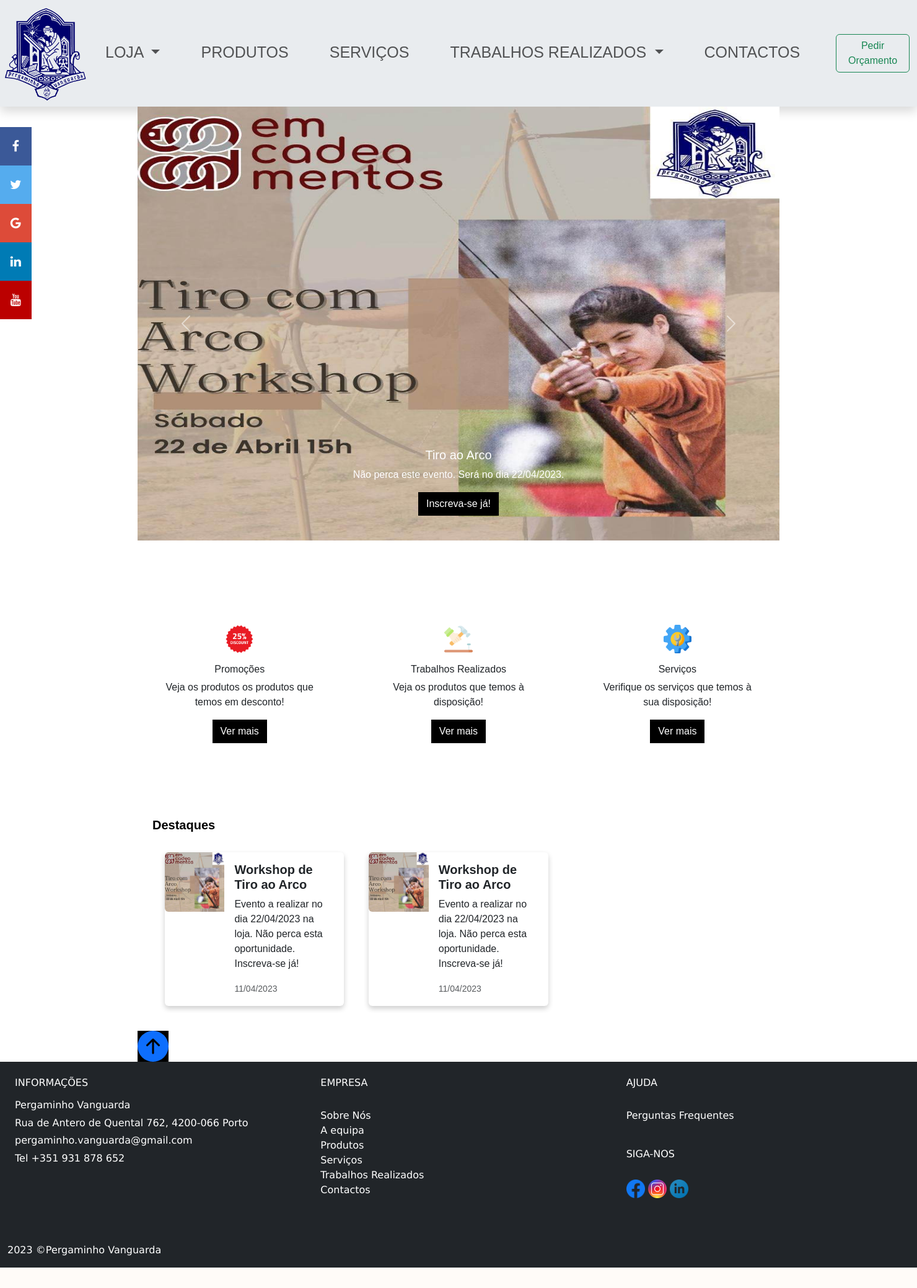
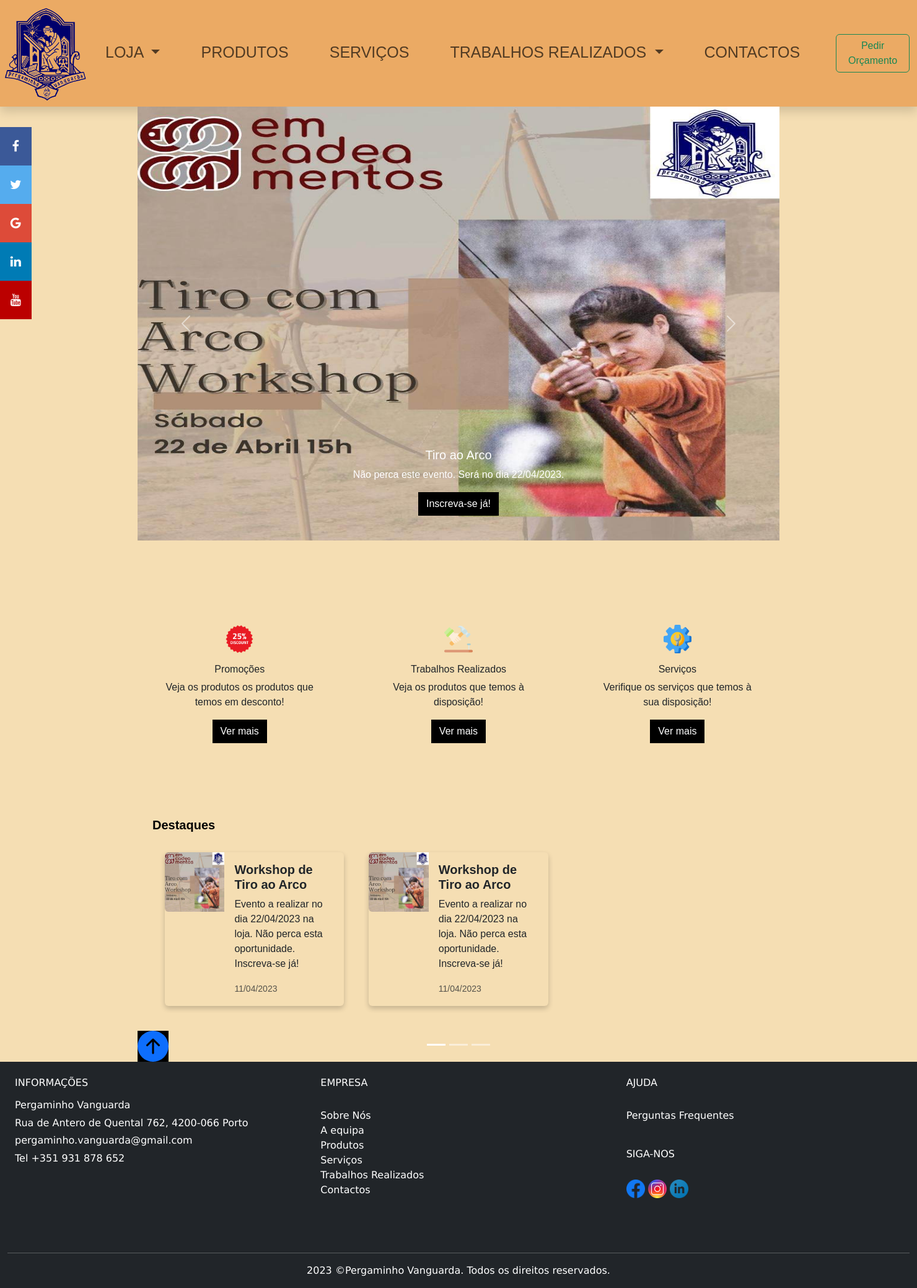
Before and after one commit to gloria7sam/loja, a PHP site: page / in a window 1480 px wide. Shown: the whole page at 62% size. Before the commit the page ends 2045 px from the top, so only its background shows below. Run offline with PHP 8.4, Linux system fonts and the light colour scheme; some libraries are stand-ins or nearby versions.

Commit message:
Alterações 12/04/2023

```diff
--- a/css/style.css
+++ b/css/style.css
@@ -1,3 +1,6 @@
+body{
+  background-color: wheat;
+}
 /*Logo dO Site*/
 .logo {
     width: 150px;
@@ -89,6 +92,11 @@
 
 a{
   text-decoration: none;
+}
+
+.navbar{
+  /*background-color:rgb(249, 189, 104);*/
+  background-color: rgb(235, 170, 100);
 }
 
 .navbar-nav a {
@@ -188,12 +196,14 @@ a{
 
 .card{
   border: 0;
+  background-color: wheat;
 
 }
 
 .card-img-top{
     width: 200px;
     height: 300px;
+
 }
 
 .card-img-top:hover{
--- a/index.html
+++ b/index.html
@@ -24,7 +24,7 @@
     <header>
 
 
-      <nav class="navbar navbar-expand-lg bg-body-secondary container-fluid navbar-fixed-top shadow">
+      <nav class="navbar navbar-expand-lg container-fluid navbar-fixed-top shadow">
         <div>
         </div>
           <div class="div-logo"><a href="index.html"><img src="img/logo-trans.png" alt="logo" class="logo"></a></div>
@@ -241,7 +241,8 @@
 
       </div>
       <br><br>
-      <div class="row"><p>2023 &copy;Pergaminho Vanguarda</p></div>
+      <hr>
+      <div class="row"><p class="text-center">2023 &copy;Pergaminho Vanguarda. Todos os direitos reservados.</p></div>
 
   </footer>
 
```
